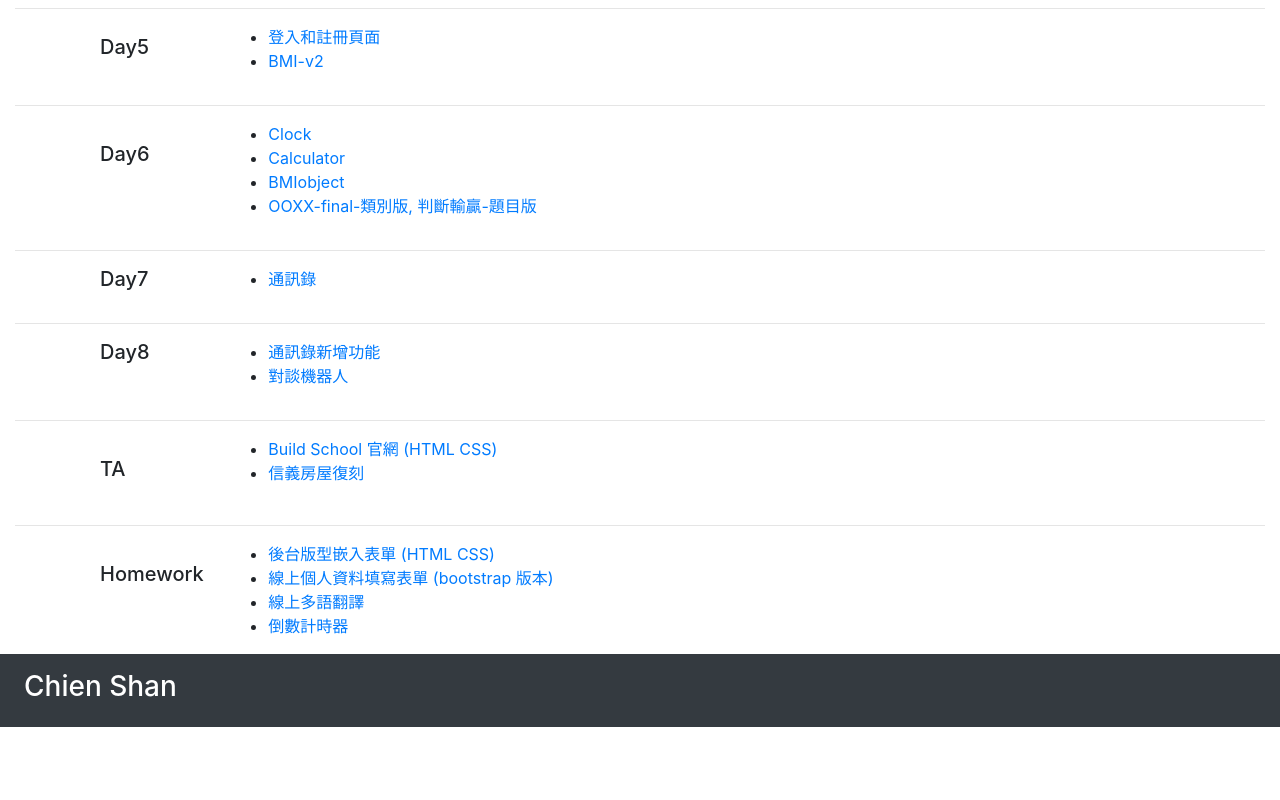
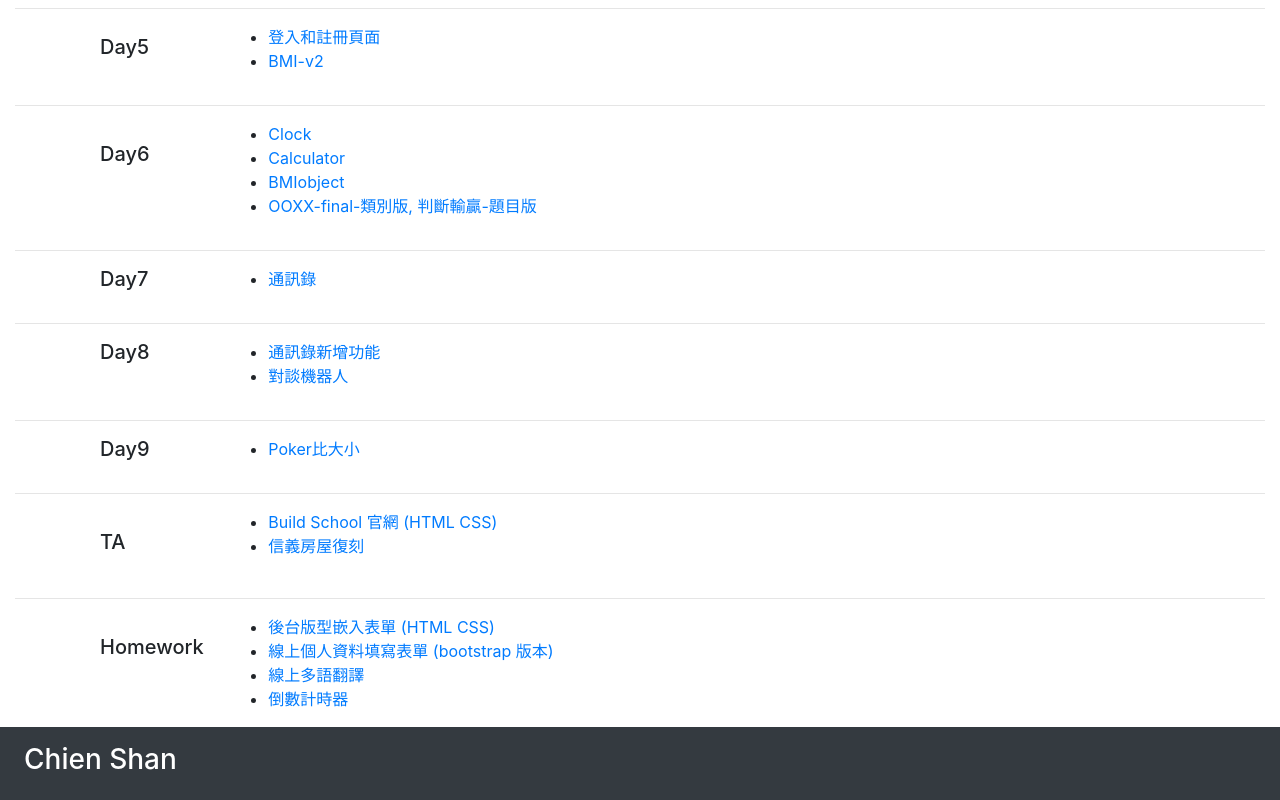
Before and after one commit to ChienShan/BuildSchool---exercises, a plain HTML site: page index.html in a window 1280 px wide. Shown: the part 655-1455 px from the top of the page. Before the commit the page ends 1382 px from the top, so only its background shows below. Drawn offline with nearby package versions, Linux system fonts and the light colour scheme.

Commit message:
新增連結

```diff
--- a/index.html
+++ b/index.html
@@ -137,6 +137,17 @@
             </div>
         </div>
         <hr />
+        <div id="Day9" class="row">
+            <div class="col-2" style="padding:0px 100px">
+                <h5>Day9</h5>
+            </div>
+            <div class="col-10">
+                <ul>
+                    <li><a href="Day9/PokerCards.html">Poker比大小</a></li>
+                </ul>
+            </div>
+        </div>
+        <hr />
         <div id="TA" class="row">
             <div class="col-2" style="padding:20px 100px">
                 <h5>TA</h5>
```
